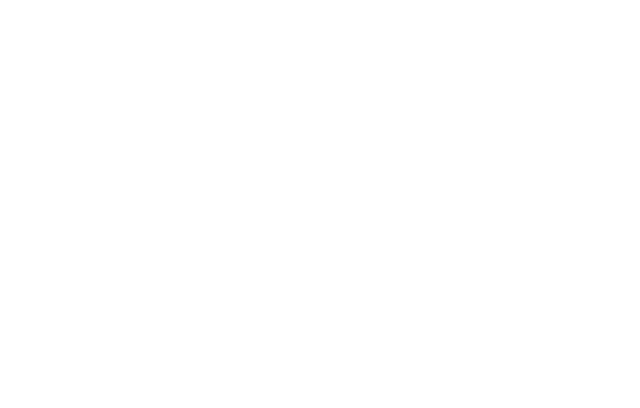
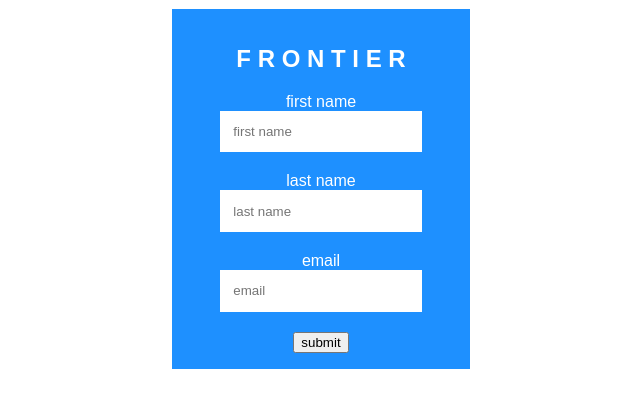
Before and after one commit to mklingman/frontier, a plain HTML site: page index.html in a window 1280 px wide. Shown: the whole page, without its empty margins (319-959 px from the left). Drawn offline with Linux system fonts and the light colour scheme.

Commit message:
checking in with box finally

```diff
--- a/frontier.css
+++ b/frontier.css
@@ -1 +1,39 @@
-.css
+* {
+	box-sizing: border-box;
+	font-family: sans-serif;
+
+}
+
+#loginform {
+	background-color: dodgerblue;
+	display: block;
+	width: 300px;
+	border: solid 1px;
+	margin-top: auto;
+	text-align: center;
+	margin: auto;
+	padding: 1em 3em;
+	color: white;
+}
+
+
+input {
+	color: white;
+	display: block;
+	margin-bottom: 1.5em;
+	width: 100%;
+	border: none;
+	padding: 1em;
+}
+
+label {
+	margin-top: 2em;
+}
+
+input[type="submit"] {
+	margin-top: 2em;
+	border-color: red;
+	color: white;
+	font-size: 1.2em;
+	padding: .5em;
+}
--- a/index.html
+++ b/index.html
@@ -1,13 +1,34 @@
 <!DOCTYPE html>
 <html lang="">
+
 <head>
-				<meta charset="utf-8">
-				<meta name="viewport" content="width=device-width, initial-scale=1.0">
-				<title></title>
+	<meta charset="utf-8">
+	<meta name="viewport" content="width=device-width, initial-scale=1.0">
+	<link rel="stylesheet" href="frontier.css">
+	<title>form</title>
 </head>
 
 <body>
+	<section id="loginform">
+		<h1> F R O N T I E R </h1>
+		<form>
+			<label for="firstname">first name</label>
+			<input type="text" placeholder="first name">
+			<label for="lasttname">last name</label>
+			<input type="text" placeholder="last name">
+			<label for="email">email</label>
+			<input type="email" placeholder="email">
+			<button type="submit"> submit </button>
+
+		</form>
+
+
+	</section>
+
 
 </body>
+
+
+
+
 </html>
-<meta name="viewport" content="width=device-width, initial-scale=1.0"><link rel="stylesheet" href="">
```
